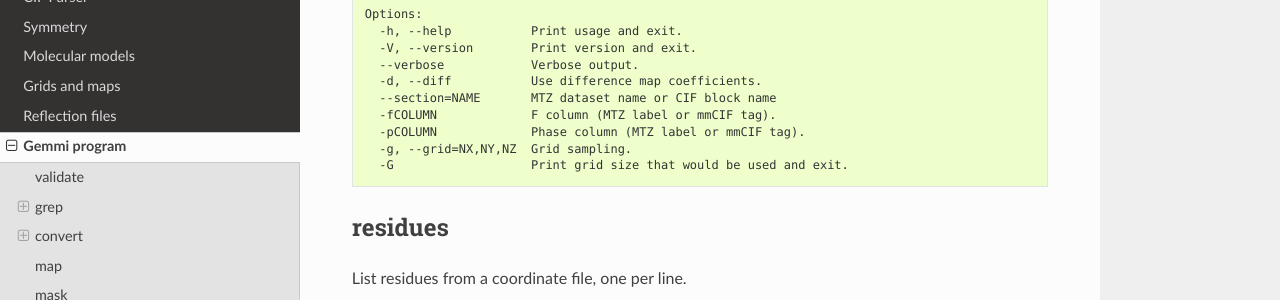
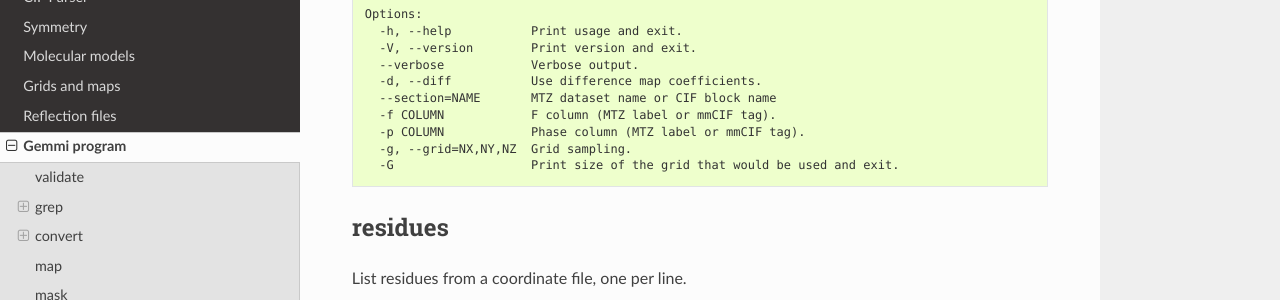
Before and after one commit to project-gemmi/gemmi, a Sphinx documentation site: the page built from docs/utils.rst, in a window 1280 px wide and 900 px high, scrolled down 10450 px. Shown: the part 152-452 px from the top of the window. Built offline with Sphinx 7.4.7 and the Read the Docs theme 2.0.0, drawn with Linux system fonts in a browser that asks for light colours.

```diff
--- a/docs/sf2map-help.txt
+++ b/docs/sf2map-help.txt
@@ -17,7 +17,7 @@
   --verbose            Verbose output.
   -d, --diff           Use difference map coefficients.
   --section=NAME       MTZ dataset name or CIF block name
-  -fCOLUMN             F column (MTZ label or mmCIF tag).
-  -pCOLUMN             Phase column (MTZ label or mmCIF tag).
+  -f COLUMN            F column (MTZ label or mmCIF tag).
+  -p COLUMN            Phase column (MTZ label or mmCIF tag).
   -g, --grid=NX,NY,NZ  Grid sampling.
-  -G                   Print grid size that would be used and exit.
+  -G                   Print size of the grid that would be used and exit.
```
Also changed, not shown: 1 other file.
